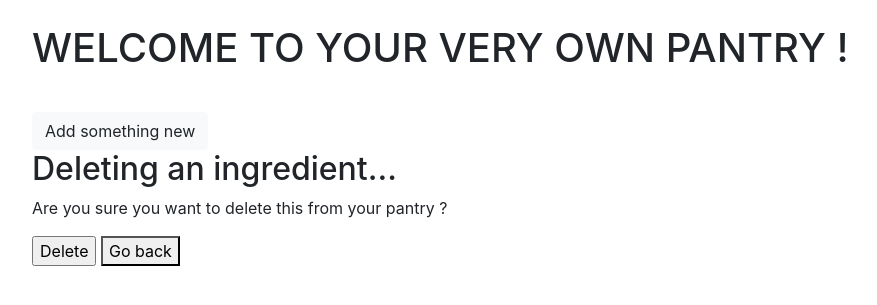
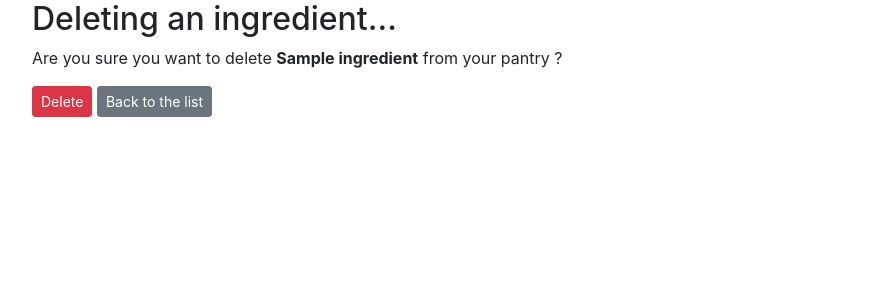
Before and after one commit to Piotrhow/CookingCompanion, a Django app: page /core/delete/1/ in a window 1280 px wide. Shown: the part 88-393 px from the top of the page, without its empty margins (54-931 px from the left). Run offline with Django 4.2, Linux system fonts and the light colour scheme; tables that the repository leaves empty hold one stand-in row (values such as "Sample post"); some libraries are stand-ins or nearby versions.

Commit message:
Oczyszczenie kodu

```diff
--- a/core/templates/core/base.html
+++ b/core/templates/core/base.html
@@ -12,8 +12,6 @@
 
     <!--Font awesome icons -->
     <link rel="stylesheet" href="https://use.fontawesome.com/releases/v5.8.2/css/all.css" integrity="sha384-oS3vJWv+0UjzBfQzYUhtDYW+Pj2yciDJxpsK1OYPAYjqT085Qq/1cq5FLXAZQ7Ay" crossorigin="anonymous">
-
-
 
     <title>{% block title %} {% endblock %} </title>
 </head>
--- a/core/templates/core/confirm_delete.html
+++ b/core/templates/core/confirm_delete.html
@@ -1,12 +1,14 @@
-{% extends "core/pantry_detail.html" %}
+{% extends "core/base.html" %}
 {% block title %} Confirm delete {% endblock %}
+{% load static %}
 
 {% block pantryingredient_form %}
+
   <h2>Deleting an ingredient...</h2>
   <form method="POST" style="display: inline;">{% csrf_token %}
-    <p>Are you sure you want to delete this from your pantry ?</p>
-    <input type="submit" value="Delete">
+    <p>Are you sure you want to delete <b>{{ingredient.name}}</b> from your pantry ?</p>
+    <input type="submit" value="Delete" class="btn btn-danger btn-sm">
   </form>
-  <a href="{% url 'core:pantry-detail' %}"><button>Go back</button></a>
+  <a href="{% url 'core:pantry-detail' %}"><button class="btn btn-secondary btn-sm">Back to the list</button></a>
 
 {% endblock %}
--- a/core/templates/core/pantry_detail.html
+++ b/core/templates/core/pantry_detail.html
@@ -23,5 +23,5 @@
     </ol></h6>
   </div>
     <a href="{% url 'core:create' %}"><button class="btn btn-light">Add something new</button></a>
-
+</br>
 {% endblock %}
--- a/core/templates/core/pantryingredient_form.html
+++ b/core/templates/core/pantryingredient_form.html
@@ -20,6 +20,6 @@
       <input type="number" name="quantity" placeholder="quantity">
       <input type="submit" value="Add" class="btn btn-info btn-sm">
   </form>
-      <a href="{% url 'core:pantry-detail'%}" ><button class="btn btn-secondary btn-sm">Wróc do listy</button></a>
+      <a href="{% url 'core:pantry-detail'%}" ><button class="btn btn-secondary btn-sm">Back to the list</button></a>
 
 {% endblock %}
--- a/core/templates/core/pantryingredient_form_update.html
+++ b/core/templates/core/pantryingredient_form_update.html
@@ -14,6 +14,6 @@
       <input type="number" name="quantity" placeholder="{{quantity_old}}">
       <input type="submit" value="Update" class="btn btn-warning btn-sm">
   </form>
-      <a href="{% url 'core:pantry-detail' %}" ><button class="btn btn-secondary btn-sm">Wróc do listy</button></a>
+      <a href="{% url 'core:pantry-detail' %}" ><button class="btn btn-secondary btn-sm">Back to the list</button></a>
 
 {% endblock %}
--- a/core/views.py
+++ b/core/views.py
@@ -78,7 +78,8 @@ def pantryingredient_create(request):
 
 # DELETE AN INGREDIENT
 def pantryingredient_delete(request, pk):
-	pi = PantryIngredient.objects.filter(pk=pk)
+	pi = get_object_or_404(PantryIngredient, pk=pk)
+	ingredient = get_object_or_404(Ingredient, id=pi.ingredient_id)
 
 	if request.method == "POST":
 		pi.delete()
@@ -89,6 +90,7 @@ def pantryingredient_delete(request, pk):
 		'core/confirm_delete.html',
 		context={
 			'pantryingredient': pi,
+			'ingredient': ingredient,
 		}
 	)
 
```
